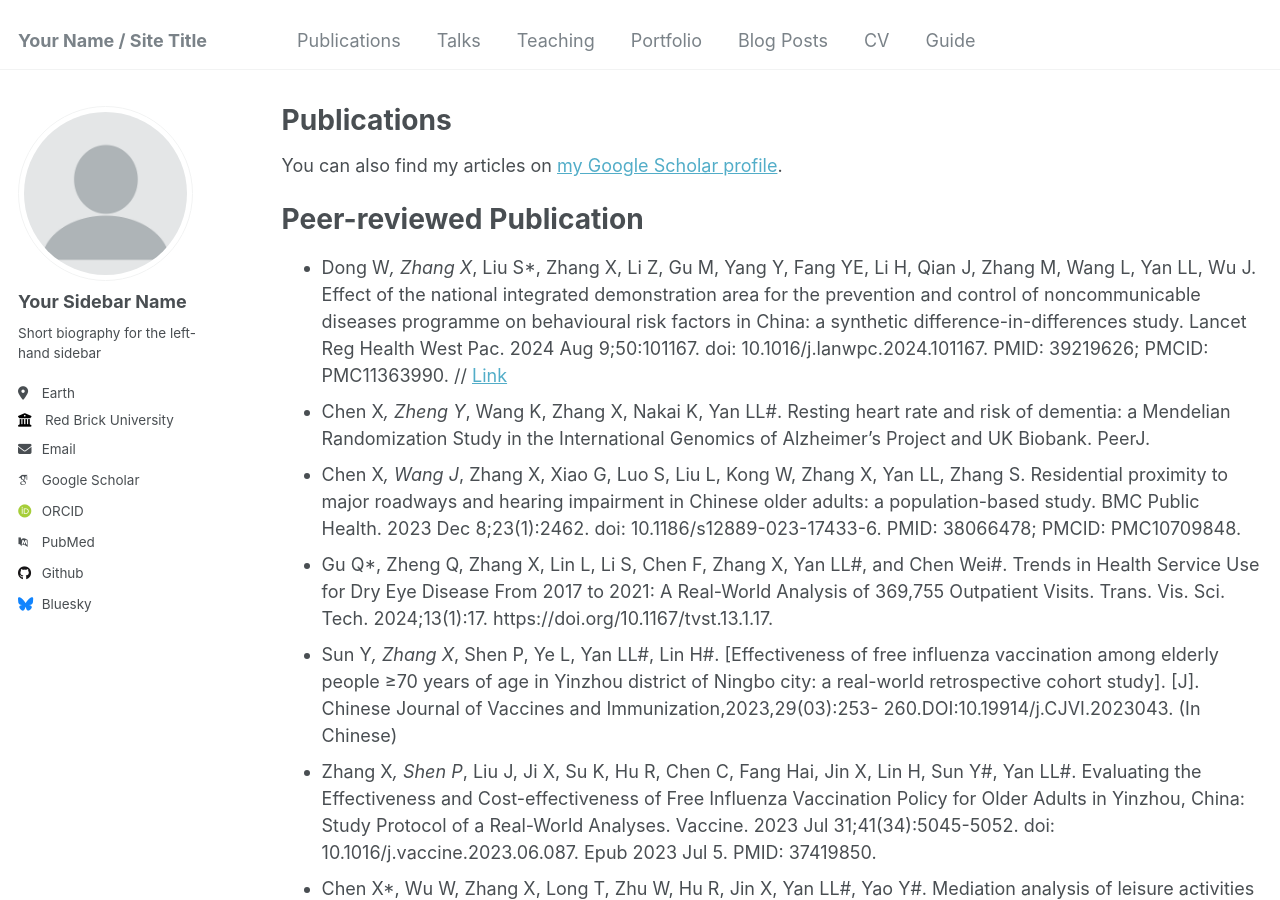
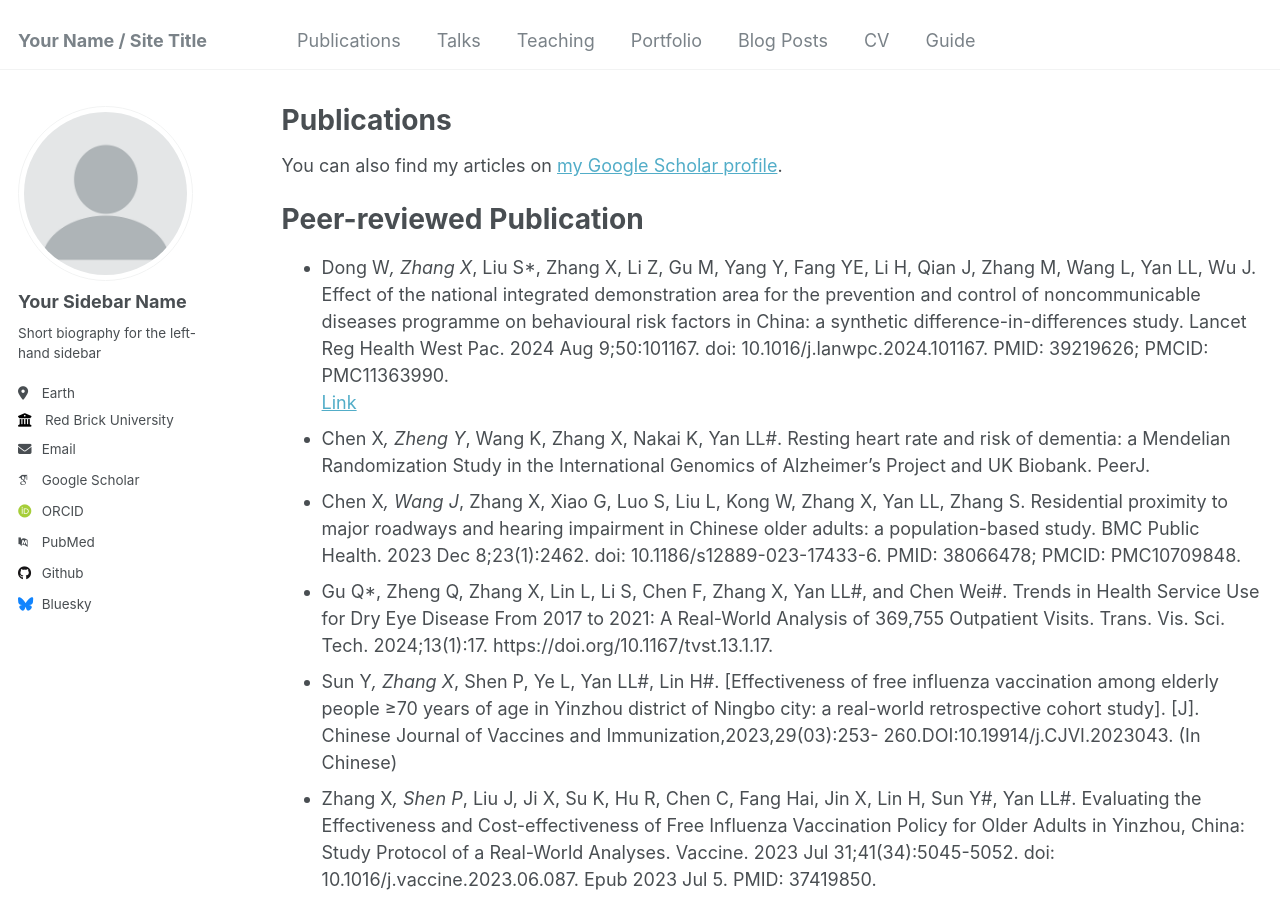
Before and after one commit to Xian152/xian152.github.io, a Jekyll site: the page built from _pages/publication.md, in a window 1280 px wide and 900 px high. Built offline with Jekyll 4.4.1, drawn with Linux system fonts in a browser that asks for light colours; some web fonts are replaced.

```diff
--- a/_pages/publication.md
+++ b/_pages/publication.md
@@ -8,7 +8,7 @@ author_profile: true
 You can also find my articles on [my Google Scholar profile](https://scholar.google.com/citations?user=2vQePQoAAAAJ&hl=zh-TW).
 
 # Peer-reviewed Publication
-+ Dong W*, Zhang X*, Liu S*, Zhang X, Li Z, Gu M, Yang Y, Fang YE, Li H, Qian J, Zhang M, Wang L, Yan LL, Wu J. Effect of the national integrated demonstration area for the prevention and control of noncommunicable diseases programme on behavioural risk factors in China: a synthetic difference-in-differences study. Lancet Reg Health West Pac. 2024 Aug 9;50:101167. doi: 10.1016/j.lanwpc.2024.101167. PMID: 39219626; PMCID: PMC11363990. //
++ Dong W*, Zhang X*, Liu S*, Zhang X, Li Z, Gu M, Yang Y, Fang YE, Li H, Qian J, Zhang M, Wang L, Yan LL, Wu J. Effect of the national integrated demonstration area for the prevention and control of noncommunicable diseases programme on behavioural risk factors in China: a synthetic difference-in-differences study. Lancet Reg Health West Pac. 2024 Aug 9;50:101167. doi: 10.1016/j.lanwpc.2024.101167. PMID: 39219626; PMCID: PMC11363990.
   [Link](https://www.thelancet.com/journals/lanwpc/article/PIIS2666-6065(24)00161-5/fulltext)
 + Chen X*, Zheng Y*, Wang K, Zhang X, Nakai K, Yan LL#. Resting heart rate and risk of dementia: a Mendelian Randomization Study in the International Genomics of Alzheimer’s Project and UK Biobank. PeerJ.
 + Chen X*, Wang J*, Zhang X, Xiao G, Luo S, Liu L, Kong W, Zhang X, Yan LL, Zhang S. Residential proximity to major roadways and hearing impairment in Chinese older adults: a population-based study. BMC Public Health. 2023 Dec 8;23(1):2462. doi: 10.1186/s12889-023-17433-6. PMID: 38066478; PMCID: PMC10709848.
```
